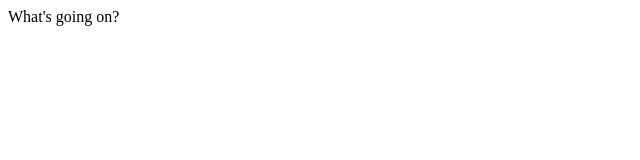
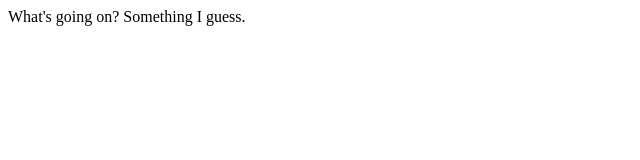
Before and after one commit to luciaazad/luciaazad.github.io, a plain HTML site: page index.html in a window 1280 px wide. Shown: the whole page, without its empty margins (0-640 px from the left). Drawn offline with Linux system fonts and the light colour scheme.

Commit message:
second commit

```diff
--- a/index.html
+++ b/index.html
@@ -3,6 +3,6 @@
 <title>What's gwaning?</title>
 </head>
 <body>
-What's going on?
+What's going on? Something I guess.
 </body>
 </html>
```
